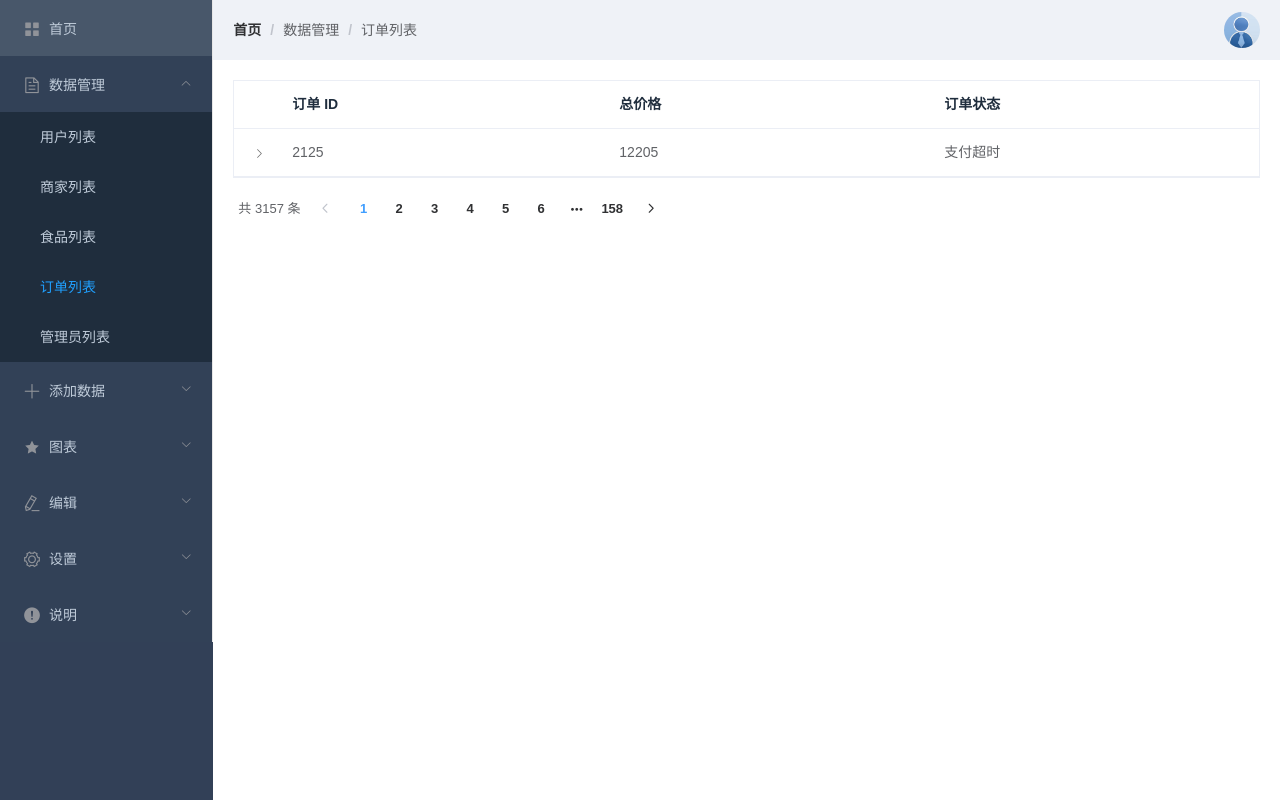
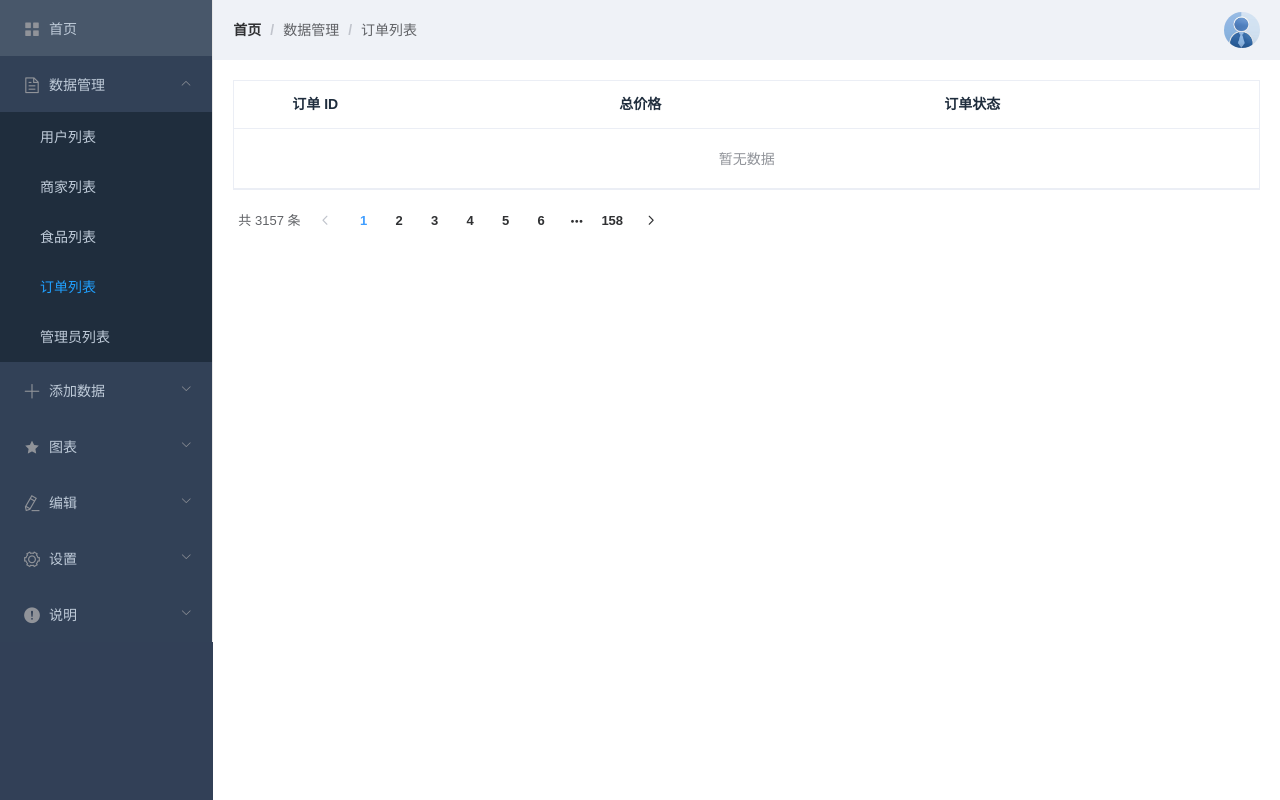
Before and after one commit to NeiHengLiu/manageSystem-vue, a Vue app: page /#/orderList in a window 1280 px wide. Built offline with nearby package versions, Linux system fonts and the light colour scheme; no server answers.

Commit message:
订单列表页细节修改

```diff
--- a/src/pages/orderList.vue
+++ b/src/pages/orderList.vue
@@ -61,18 +61,7 @@
     export default {
         data () {
             return {
-                tableData: [
-                    {
-                        orrderId: '2125',
-                        totalPrice: 12205,
-                        orrderState: '支付超时',
-                        userName: '小白',
-                        shopName: '小白之家',
-                        shipAddress: '重庆市渝北区龙山街道',
-                        storeId: '110',
-                        storeAddress: '重庆市渝中区日月光中心'
-                    }
-                ],
+                tableData: [],
                 pageNum: 1,
                 lineNumber: 20,
                 totalData: 3157
```
